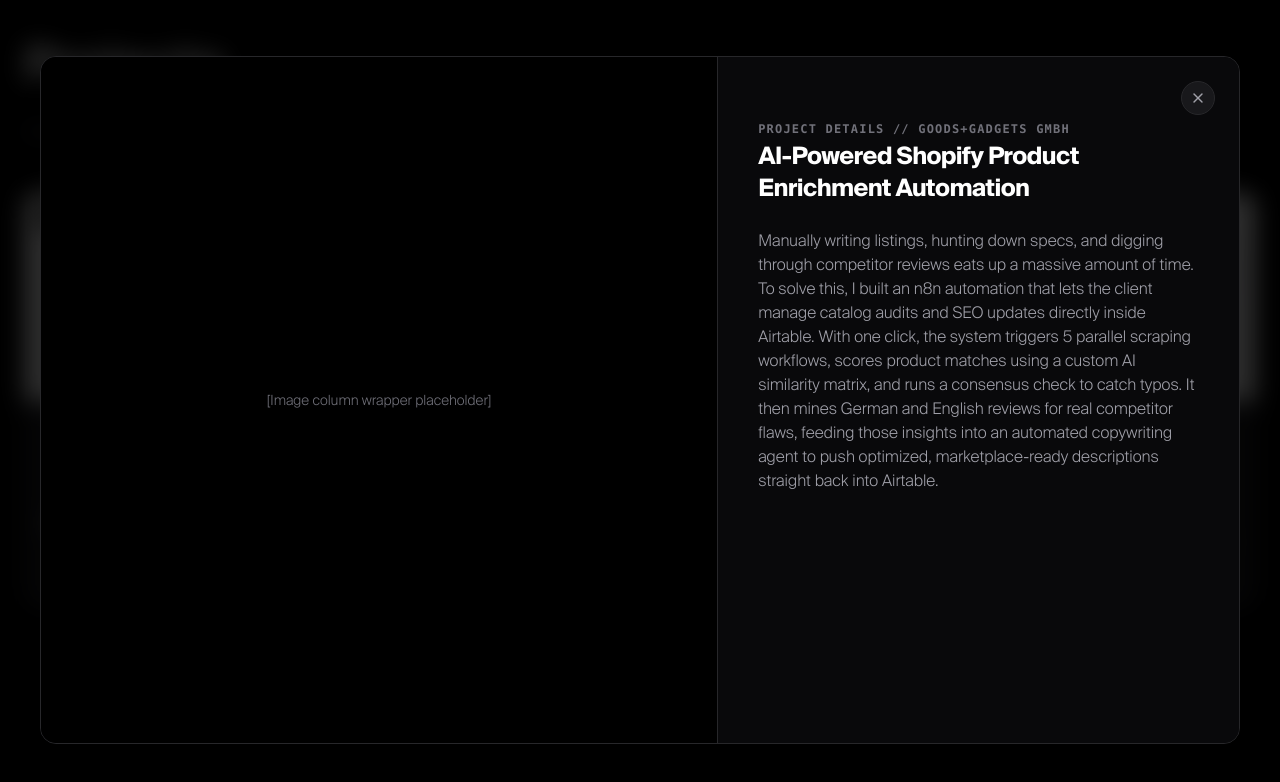
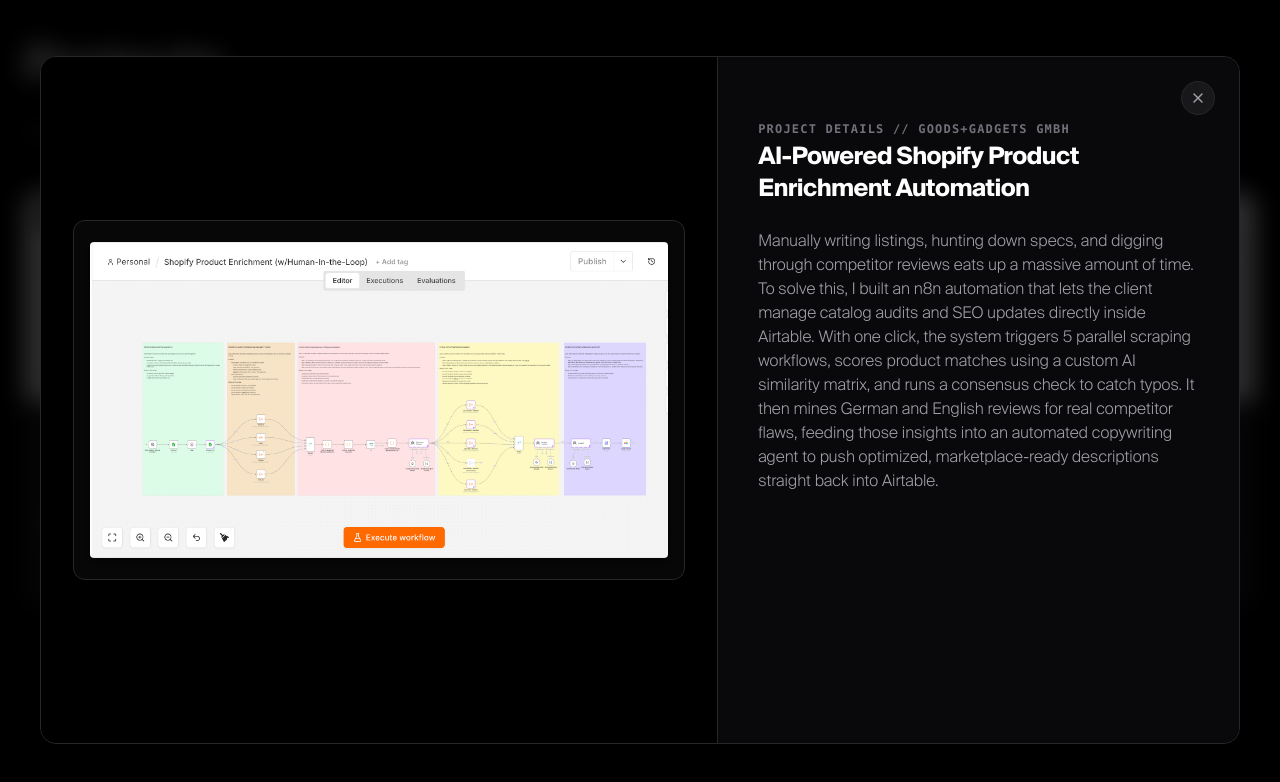
Before and after one commit to HeisenMike/Mike-s-portfolio, a React (Vite) app: page / in a window 1280 px wide. Both pictures are taken after a click on the element 221 px from the left and 2360 px from the top of the page. Shown: the part 1960-2742 px from the top of the page. Built offline with nearby package versions, Linux system fonts and the light colour scheme.

Commit message:
updated style and modal for project section

```diff
--- a/src/components/Projects.jsx
+++ b/src/components/Projects.jsx
@@ -107,8 +107,21 @@
 
         {/* LEFT COLUMN: Fixed Image Stage */}
         <div className="bg-black p-6 md:p-8 flex flex-col justify-center items-center h-full border-b md:border-b-0 md:border-r border-zinc-800 relative min-h-[300px]">
-          <span className="text-zinc-500 text-sm">[Image column wrapper placeholder]</span>
+          {project.image ? (
+            <div className="w-full h-full max-h-[360px] bg-zinc-900/30 rounded-xl border border-zinc-800 p-4 flex items-center justify-center relative overflow-hidden group">
+              <img
+                src={project.image}
+                alt="Active flow screen display state"
+                className="max-w-full max-h-full object-contain rounded select-none shadow-md"
+              />
+            </div>
+          ) : (
+            <div className="text-zinc-600 text-sm font-light">
+              No image visualization provided
+            </div>
+          )}
         </div>
+
 
         {/* RIGHT COLUMN: Independent Scrolling Text Sheet */}
         <div className="p-6 md:p-10 space-y-6 overflow-y-auto text-left h-full relative bg-zinc-950">
```
